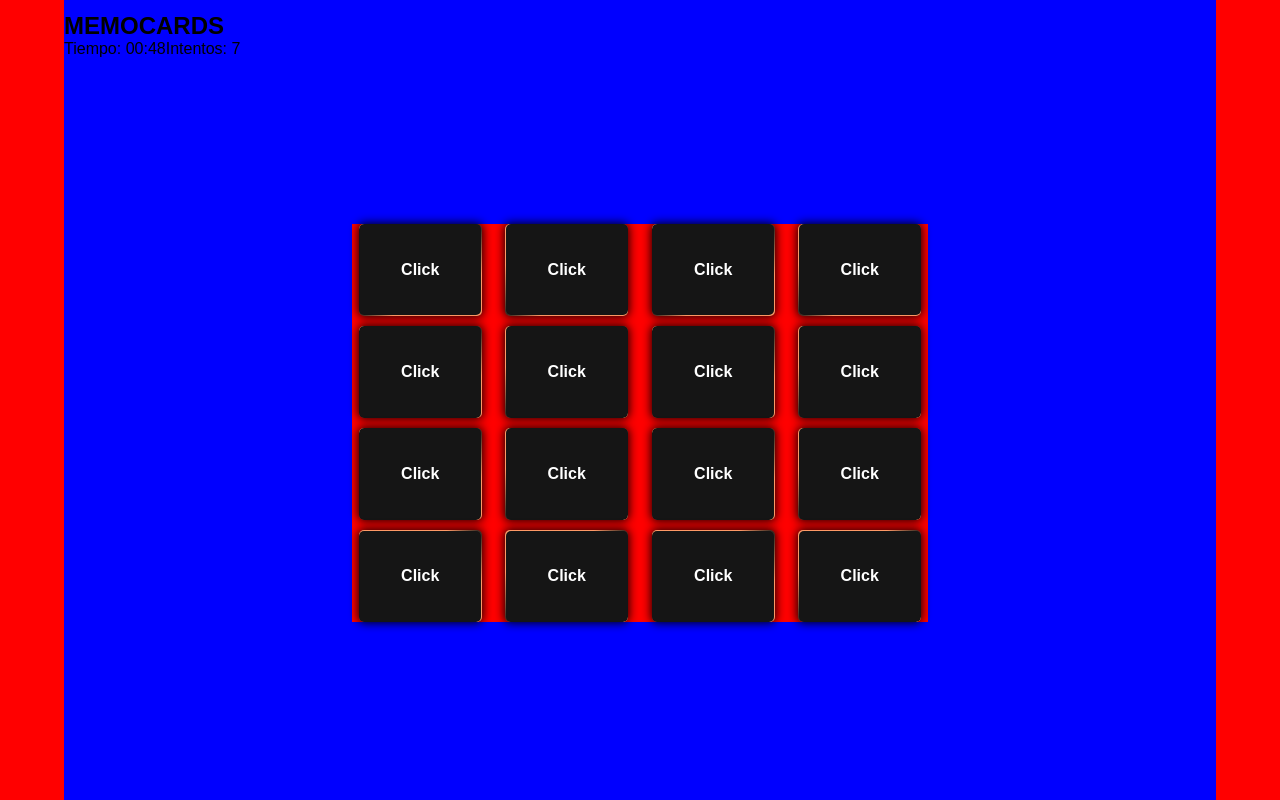
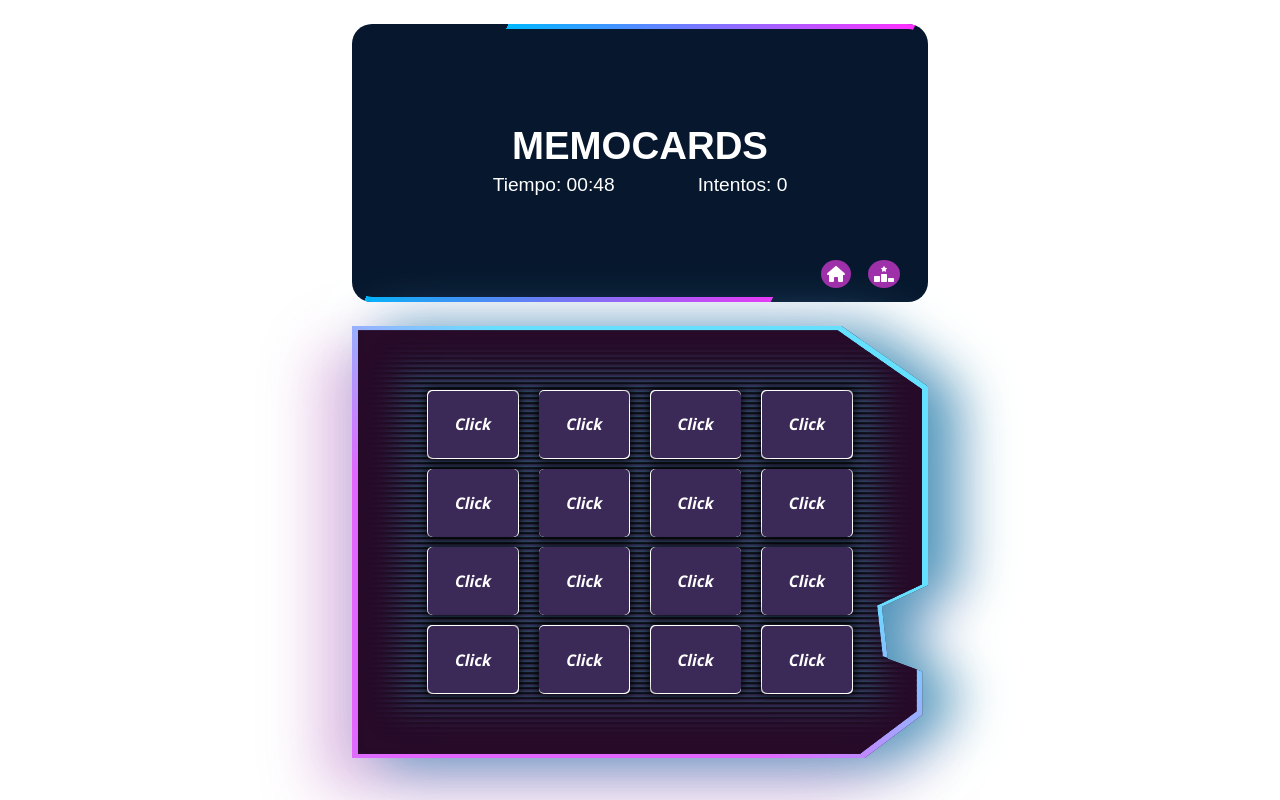
Before and after one commit to nedagosa-cod/cards-pairs, a React (Vite) app: page / in a window 1280 px wide. Built offline with nearby package versions, Linux system fonts and the light colour scheme.

Commit message:
estilos ajustados

```diff
--- a/package.json
+++ b/package.json
@@ -10,6 +10,10 @@
     "preview": "vite preview"
   },
   "dependencies": {
+    "@fortawesome/fontawesome-svg-core": "^6.4.0",
+    "@fortawesome/free-solid-svg-icons": "^6.4.0",
+    "@fortawesome/react-fontawesome": "^0.2.0",
+    "@mui/icons-material": "^5.11.16",
     "react": "^18.2.0",
     "react-dom": "^18.2.0"
   },
--- a/src/App.css
+++ b/src/App.css
@@ -1,21 +1,209 @@
 .main {
   display: flex;
   flex-direction: column;
+  justify-content: center;
   width: 90%;
   height: 100vh;
   max-width: 1366px;
   margin: auto;
-  background: blue;
+  overflow: hidden;
   padding: 12px 0;
+}
+
+.barSetting {
+  display: flex;
+  position: relative;
+  flex-direction: column;
+  text-align: center;
+  width: 50%;
+  margin: 12px auto;
+  height: 100%;
+  background: #07182E;
+  color: #fff;
+  position: relative;
+  place-content: center;
+  place-items: center;
+  overflow: hidden;
+  border-radius: 20px;
+}
+.barSetting::before {
+  content: '';
+  position: absolute;
+  width: 100%;
+  background-image: linear-gradient(180deg, rgb(0, 183, 255), rgb(255, 48, 255));
+  height: 130%;
+  animation: rotBGimg 3s linear infinite;
+  transition: all 0.2s linear;
+}
+
+.barSetting::after {
+  content: '';
+  position: absolute;
+  background: #07182E;
+  inset: 5px;
+  border-radius: 15px;
+}
+
+.barSetting__title {
+  font-size: 1.6rem;
+  z-index: 10;
+}
+
+.barSetting__buttons {
+  display: flex;
+  position: absolute;
+  bottom: 10px;
+  right: 10px;
+  width: 20%;
+  justify-content: space-evenly;
+  font-size: 1rem;
+}
+.barSetting__buttons--btn {
+  cursor: pointer;
+  background: #9e30a9;
+  padding: 6px;
+  margin: 4px 0;
+  border-radius: 50%;
+  -webkit-border-radius: 50%;
+  -moz-border-radius: 50%;
+  -ms-border-radius: 50%;
+  -o-border-radius: 50%;
+  z-index: 10;
 }
 
 .imgsContainer {
   display: grid;
-  width: 50%;
-  background: red;
+  width: 80%;
   grid-template-columns: repeat(4, 1fr);
   grid-template-rows: repeat(4, 1fr);
   grid-gap: 10px;
   margin: auto;
   justify-items: center;
+  z-index: 100;
 }
+
+/* ESTILOS FORM */
+
+.container {
+  font-family: "Segoe UI", Tahoma, Geneva, Verdana, sans-serif;
+  font-style: italic;
+  font-weight: bold;
+  display: flex;
+  margin: 12px auto;
+  width: 50%;
+  aspect-ratio: 4/3;
+  align-items: center;
+  justify-items: center;
+  justify-content: center;
+  flex-wrap: wrap;
+  flex-direction: column;
+  gap: 1em;
+}
+
+.card-container {
+  width: 100%;
+  filter: drop-shadow(46px 36px 24px #4090b5) drop-shadow(-55px -40px 25px #9e30a9);
+  animation: blinkShadowsFilter 8s ease-in infinite;
+  height: 450px;
+}
+
+.card-content {
+  position: relative;
+  display: flex;
+  align-content: center;
+  justify-items: center;
+  align-items: center;
+  text-align: center;
+  padding: 1em;
+  grid-template-rows: 0.1fr 0.7fr 0.25fr;
+  background-color: hsl(296, 59%, 10%);
+  width: 100%;
+  aspect-ratio: 4/3;
+  -webkit-clip-path: polygon(0 0, 85% 0, 100% 14%, 100% 60%, 92% 65%, 93% 77%, 99% 80%, 99% 90%, 89% 100%, 0 100%);
+  clip-path: polygon(0 0, 85% 0, 100% 14%, 100% 60%, 92% 65%, 93% 77%, 99% 80%, 99% 90%, 89% 100%, 0 100%);
+}
+
+.card-content::before {
+  content: "";
+  position: absolute;
+  width: 250%;
+  aspect-ratio: 1/1;
+  transform-origin: center;
+  background: linear-gradient(to bottom, transparent, transparent, #66e0ff, #66e0ff, #e366ff, #e366ff, transparent, transparent), linear-gradient(to left, transparent, transparent, #66e0ff, #66e0ff, #e366ff, #e366ff, transparent, transparent);
+  animation: rotate 5s infinite linear;
+}
+
+.card-content::after {
+  content: "";
+  position: absolute;
+  top: 1%;
+  left: 1%;
+  width: 98%;
+  height: 98%;
+  background: repeating-linear-gradient(to bottom, transparent 0%, rgba(64, 144, 181, 0.6) 1px, rgb(0, 0, 0) 3px, rgba(64, 144, 181, 0.3019607843) 5px, #153544 4px, transparent 0.5%), repeating-linear-gradient(to left, hsl(295, 60%, 12%) 100%, hsla(295, 60%, 12%, 0.99) 100%);
+  box-shadow: inset 0px 0px 30px 40px hsl(296, 59%, 10%);
+  -webkit-clip-path: polygon(0 0, 85% 0, 100% 14%, 100% 60%, 92% 65%, 93% 77%, 99% 80%, 99% 90%, 89% 100%, 0 100%);
+  clip-path: polygon(0 0, 85% 0, 100% 14%, 100% 60%, 92% 65%, 93% 77%, 99% 80%, 99% 90%, 89% 100%, 0 100%);
+  animation: backglitch 94ms linear infinite;
+}
+
+@keyframes backglitch {
+  0% {
+    box-shadow: inset 0px 20px 30px 40px hsl(296, 59%, 10%);
+  }
+
+  50% {
+    box-shadow: inset 0px -20px 30px 40px hsl(296, 59%, 10.2%);
+  }
+
+  to {
+    box-shadow: inset 0px 20px 30px 40px hsl(296, 59%, 10%);
+  }
+}
+
+@keyframes rotate {
+  0% {
+    transform: rotate(0deg) translate(-50%, 20%);
+  }
+
+  50% {
+    transform: rotate(180deg) translate(40%, 10%);
+  }
+
+  to {
+    transform: rotate(360deg) translate(-50%, 20%);
+  }
+}
+
+@keyframes blinkShadowsFilter {
+  0% {
+    filter: drop-shadow(46px 36px 28px rgba(64, 144, 181, 0.3411764706)) drop-shadow(-55px -40px 28px #9e30a9);
+  }
+
+  25% {
+    filter: drop-shadow(46px -36px 24px rgba(64, 144, 181, 0.8980392157)) drop-shadow(-55px 40px 24px #9e30a9);
+  }
+
+  50% {
+    filter: drop-shadow(46px 36px 30px rgba(64, 144, 181, 0.8980392157)) drop-shadow(-55px 40px 30px rgba(159, 48, 169, 0.2941176471));
+  }
+
+  75% {
+    filter: drop-shadow(20px -18px 25px rgba(64, 144, 181, 0.8980392157)) drop-shadow(-20px 20px 25px rgba(159, 48, 169, 0.2941176471));
+  }
+
+  to {
+    filter: drop-shadow(46px 36px 28px rgba(64, 144, 181, 0.3411764706)) drop-shadow(-55px -40px 28px #9e30a9);
+  }
+}/*# sourceMappingURL=style.css.map */
+
+
+@keyframes rotBGimg {
+  from {
+    transform: rotate(0deg);
+  }
+
+  to {
+    transform: rotate(360deg);
+  }
+}
--- a/src/App.jsx
+++ b/src/App.jsx
@@ -1,6 +1,11 @@
 import './App.css'
 
+import { FontAwesomeIcon } from '@fortawesome/react-fontawesome'
+import { faHome, faRankingStar } from '@fortawesome/free-solid-svg-icons'
+
+
 import CardGame from './components/card/CardGame'
+import { UserHeader } from './components/UserHeader/UserHeader'
 
 function App() {
 
@@ -22,17 +27,20 @@ function App() {
     return [...imgs]
   }
 
-
   return (
       <>
         <main className='main'>
-          <section>
-            <div><h1>MEMOCARDS</h1></div>
-            <div>
-              <span>Tiempo: 00:48</span>
-              <span>Intentos: 7</span>
+          <section className='barSetting'>
+            <div className='barSetting__title'><h1>MEMOCARDS</h1></div>
+            <UserHeader className='barSetting__compoHeader' />
+            <div className='barSetting__buttons'>
+                <FontAwesomeIcon icon={faHome} className='barSetting__buttons--btn' />
+                <FontAwesomeIcon icon={faRankingStar} className='barSetting__buttons--btn' />
             </div>
           </section>
+          <section class="container">
+            <div class="card-container">
+              <div class="card-content">
               <form className='imgsContainer' id='listCards'>
                 {arrayImagenes().map((img, i)=>{
                   return <CardGame img={img} className='cardCompo' key={i}/>
@@ -41,6 +49,9 @@ function App() {
                   return <CardGame img={img} className='cardCompo' key={i}/>
                 })}
               </form>
+              </div>
+            </div>
+          </section>
         </main>
       </>
   )
--- /dev/null
+++ b/src/components/UserHeader/UserHeader.jsx
@@ -0,0 +1,17 @@
+import { useContext } from "react"
+import { AppContext } from "../../context/context"
+
+import './userHeader.css'
+
+
+export const UserHeader = () => {
+
+    const { contador } = useContext(AppContext)
+
+    return (
+        <div className='data'>
+            <span>Tiempo: 00:48</span>
+            <span>Intentos: {contador}</span>
+        </div>
+    )
+}
--- /dev/null
+++ b/src/components/UserHeader/userHeader.css
@@ -0,0 +1,8 @@
+.data {
+    display: flex;
+    justify-content: space-evenly;
+    width: 80%;
+    margin: 6px 0;
+    font-size: 1.2rem;
+    z-index: 10;
+}
--- a/src/components/card/CardGame.css
+++ b/src/components/card/CardGame.css
@@ -54,7 +54,7 @@
     display: block;
     width: 160px;
     height: 160%;
-    background: linear-gradient(90deg, transparent, #ff9966, #ff9966, #ff9966, #ff9966, transparent);
+    background: linear-gradient(90deg, transparent, #fff, #fff, #fff, #fff, transparent);
     animation: rotation_481 5000ms infinite linear;
   }
 
@@ -62,7 +62,7 @@
     position: absolute;
     width: 99%;
     height: 99%;
-    background-color: #151515;
+    background-color: #3b2957;
     border-radius: 5px;
     color: white;
     display: flex;
--- a/src/context/reducer.jsx
+++ b/src/context/reducer.jsx
@@ -1,10 +1,11 @@
-import { useState } from "react"
+import { useRef, useState } from "react"
 import { AppContext } from "./context"
 
 const ContextCompo = ({children}) => {
 
     const [card_a, setCard_a] = useState('')
     const [card_b, setCard_b] = useState('')
+    let [contador, setContador] = useState(0)
 
     console.log('a: ' + card_a)
     console.log('b: ' + card_b)
@@ -24,17 +25,18 @@ const ContextCompo = ({children}) => {
                 }
             }
         } else {
+            console.log('hola')
             setTimeout(() => {
                 for (const check of listChecks) {
                     check.name == card_a ? check.checked = false : ''
                     check.name == card_b ? check.checked = false : ''
                 }
             },1500)
-
         }
         setTimeout(() => {
             setCard_a('')
             setCard_b('')
+            setContador(contador+  1)
             for (const check of listChecks) {
                 check.removeAttribute('disabled')
             }
@@ -44,7 +46,7 @@ const ContextCompo = ({children}) => {
 
 
     return (
-        <AppContext.Provider value={{setCard_a, setCard_b, card_a, card_b}}>
+        <AppContext.Provider value={{setCard_a, setCard_b, card_a, card_b, contador}}>
             { children }
         </AppContext.Provider>
     )
--- a/src/index.css
+++ b/src/index.css
@@ -4,7 +4,6 @@
   box-sizing: border-box;
 }
 body {
-  background: red;
   font-family: "Montserrat", sans-serif;
 }
 
```
Also changed, not shown: 1 other file (tests, documents, lock files or other folders). Lines whose indentation alone changed are shown as unchanged.
